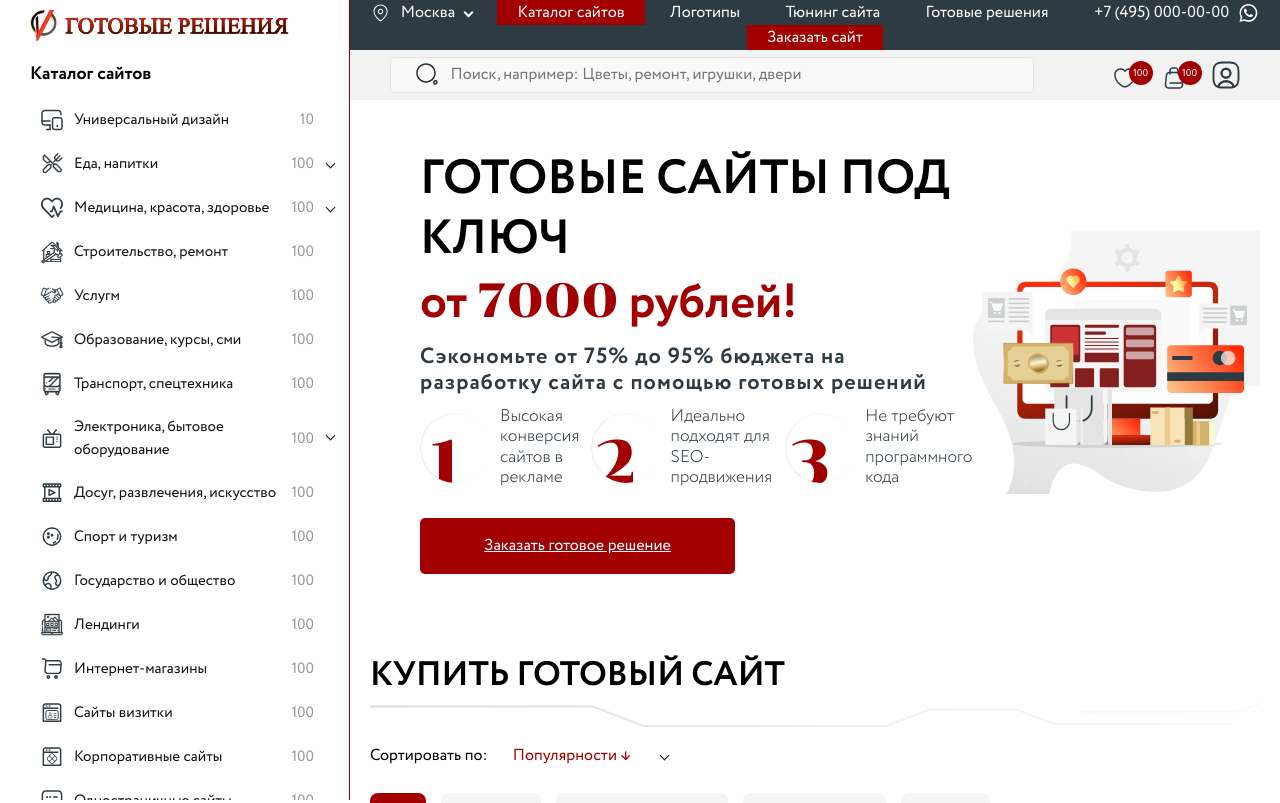
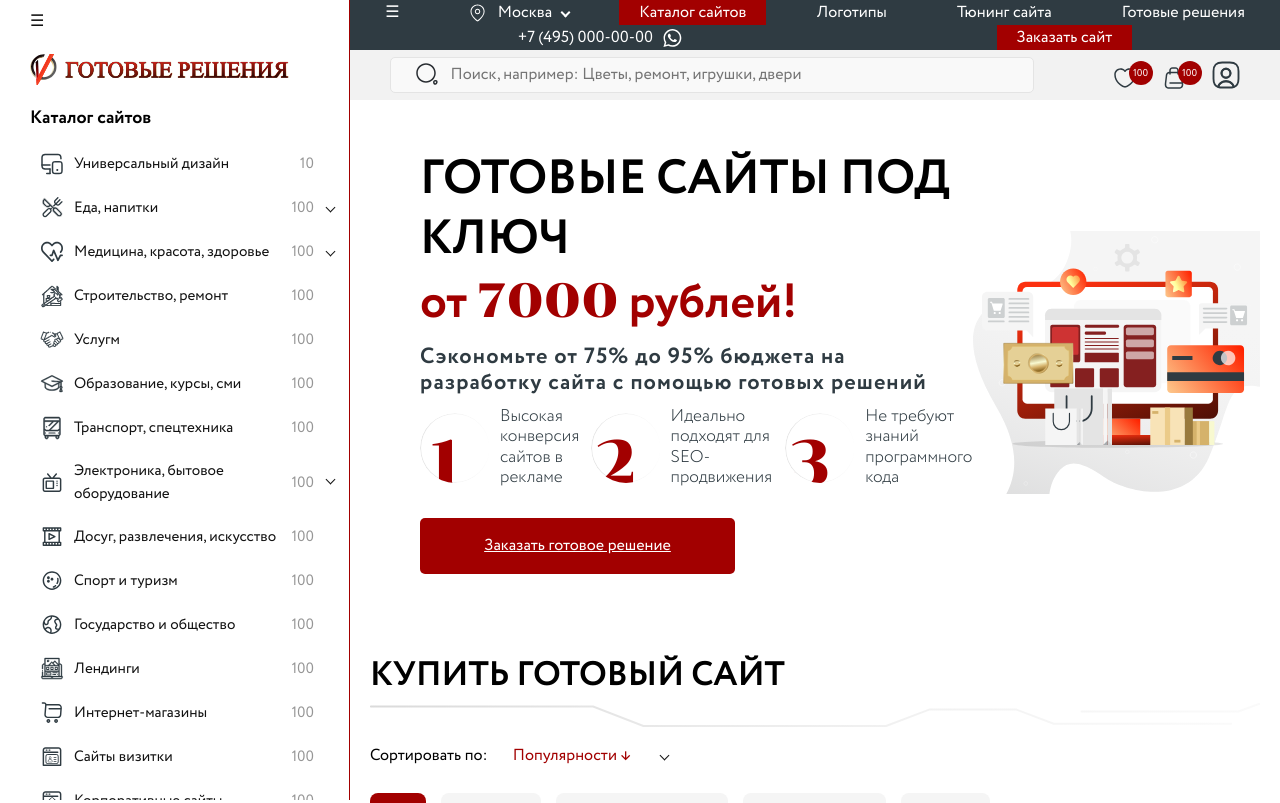
Before and after one commit to Artematrr/Ready-made-Solutions, a React (Vite) app: page / in a window 1280 px wide. Shown: the top 803 px of the page. Built offline with nearby package versions, Linux system fonts and the light colour scheme.

Commit message:
add sidebar toggle button

```diff
--- a/src/components/elements/Header.jsx
+++ b/src/components/elements/Header.jsx
@@ -2,6 +2,9 @@ const Header = () => {
   return (
     <header className='header'>
       <nav className='nav-container'>
+          <div className='nav-button nav-toggle-sidebar'>
+            <a> &#9776;</a>
+          </div>
         <div className='nav-button nav-city'>
           <a href='#'>Москва</a>
           <div className='nav-city-dropdown'>
@@ -37,7 +40,7 @@ const Header = () => {
         <div className='nav-button nav-phone'>
           <a href='#'>+7 (495) 000-00-00</a>
         </div>
-        <div className='nav-button order-site'>
+        <div className='nav-button nav-order-site'>
           <a href='#'>Заказать сайт</a>
         </div>
       </nav>
--- a/src/components/elements/Sidebar.jsx
+++ b/src/components/elements/Sidebar.jsx
@@ -2,11 +2,15 @@ const Sidebar = () => {
   return (
     <aside className='sidebar-wrapper'>
       <div className='sidebar-inner'>
+        <div className='nav-toggle-sidebar'>
+          <a> &#9776;</a>
+        </div>
         <div className='logo'>
           <a href='/'>
             <img loading='lazy' src='img/logo.svg' alt='Готовые Решения' />
           </a>
         </div>
+
         <div className='sidebar-nav-label'>Каталог сайтов</div>
         <div className='sidebar-nav'>
           <ul className='sidebar-nav-list'>
--- a/src/scripts.js
+++ b/src/scripts.js
@@ -8,6 +8,11 @@ $(document).ready(function () {
     e.preventDefault();
     $(this).toggleClass('open')
   })
+
+  $(".nav-toggle-sidebar").on("click", function () {
+    $(".sidebar-wrapper").toggle();
+  });
+
 
   // Sort
   var currentSort = localStorage.getItem('data-sort');
--- a/src/styles.css
+++ b/src/styles.css
@@ -345,20 +345,22 @@ h1::after {
   border-right: 1px solid var(--color-red);
   padding: 10px 5px 10px 30px;
   position: sticky;
-  z-index: 2;
+  z-index: 3;
   top: 0;
 }
 .sidebar-inner {
+  display: flex;
+  flex-direction: column;
+  row-gap: 10px;
 }
 .logo {
-  margin-bottom: 20px;
+  margin-bottom: 10px;
 }
 .sidebar-nav-label,
 .sidebar-tags-label {
   font-weight: 700;
   font-family: 'Circe Bold', 'Circe', Inter, system-ui, Arial, sans-serif;
   font-size: 18px;
-  margin-bottom: 10px;
 }
 .sidebar-nav {
   font-size: 15px;
@@ -495,7 +497,6 @@ h1::after {
   display: flex;
   flex-wrap: wrap;
 }
-
 .sidebar-form-inputs input,
 .sidebar-form-inputs select {
   background: var(--color-white);
@@ -547,8 +548,7 @@ h1::after {
   align-items: center;
 }
 .main .sidebar-form-title {
-
-  font-size:  50px;
+  font-size: 50px;
   font-size: clamp(26px, 4vw, 50px);
 }
 .main .sidebar-form-inputs {
@@ -605,22 +605,23 @@ h1::after {
 @media screen and (max-width: 1200px) {
   .sidebar-wrapper {
     display: none;
+    position: fixed;
   }
 }
 
 /* Header */
-.header {
-  /* position: fixed;
+/* .header {
+ position: fixed;
   width: 100%;
   max-width: calc(100% - 350px);
   top: 0;
-  z-index: 3; */
+  z-index: 3;
 }
 @media screen and (max-width: 1200px) {
   .header {
-    /* max-width: 100%; */
-  }
-}
+    max-width: 100%;
+  }
+} */
 
 .nav-container {
   display: flex;
@@ -637,7 +638,7 @@ h1::after {
   flex-direction: row;
   gap: 10px;
 }
-.nav-button.active{
+.nav-button.active {
   background: var(--color-red);
 }
 .nav-button a {
@@ -650,7 +651,20 @@ h1::after {
 .nav-button:hover {
   background: var(--color-red);
 }
-.nav-button.order-site {
+
+.sidebar-wrapper .nav-toggle-sidebar {
+  color: var(--color-black);
+  margin-bottom: 10px;
+  width: 100%;
+}
+
+.nav-toggle-sidebar {
+  color: var(--color-white);
+  user-select: none;
+  cursor: pointer;
+}
+
+.nav-order-site {
   background: var(--color-red);
 }
 
@@ -1106,7 +1120,6 @@ h1::after {
   .sort-dropdown a {
     padding-left: 0px;
   }
-
 }
 
 .tags-wrapper {
```
